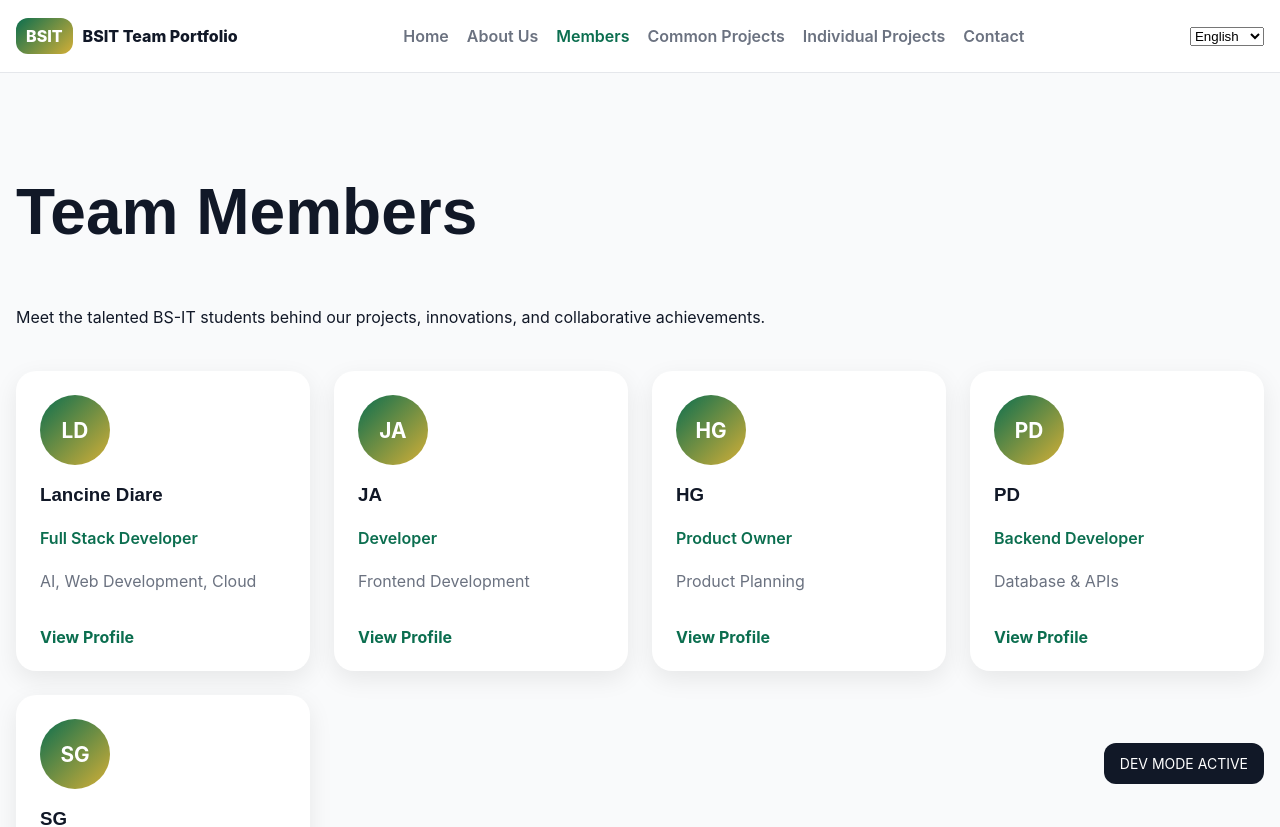
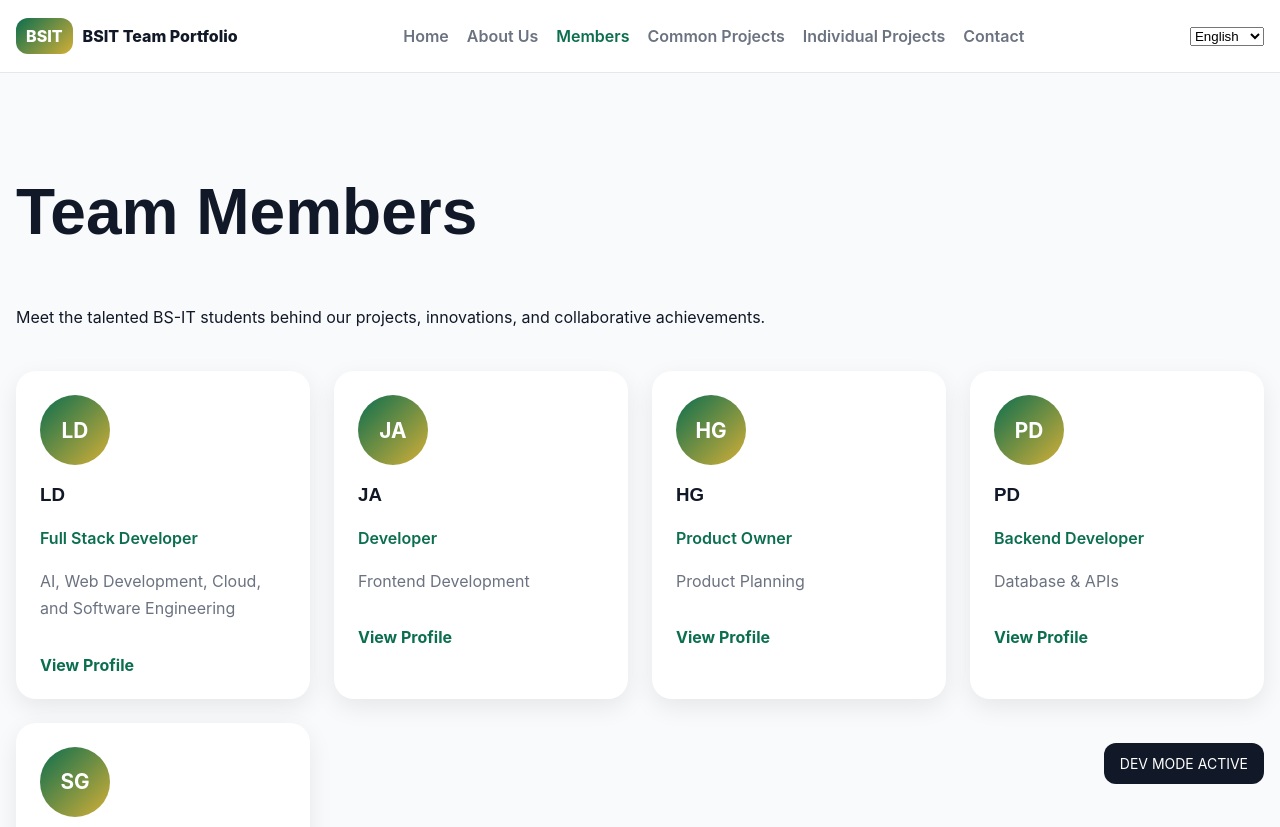
Before and after one commit to LancineDiare/team-portfolio, a React (Vite) app: page /members in a window 1280 px wide. Shown: the top 827 px of the page. Built offline with nearby package versions, Linux system fonts and the light colour scheme.

Commit message:
Update LD profile information

```diff
--- a/src/data/members.js
+++ b/src/data/members.js
@@ -8,13 +8,49 @@ export const members = [
   {
   id: "ld",
   initials: "LD",
-    name: "Lancine Diare",
+  name: "LD",
   role: "Full Stack Developer",
-    specialization: "AI, Web Development, Cloud",
-    bio: "BS-IT student focused on building practical, scalable, and impactful technology solutions.",
+  specialization: "AI, Web Development, Cloud, and Software Engineering",
+
+  /**
+   * Short professional biography.
+   * Keep this concise for the profile header.
+   */
+  bio:
+    "BS-IT student focused on building practical, scalable, secure, and impactful technology solutions.",
+
+  /**
+   * Longer profile description.
+   * This can be displayed on the individual profile page.
+   */
+  profileSummary:
+    "A technology-driven BS-IT student with interest in full-stack development, AI-powered applications, cloud platforms, software architecture, and real-world problem solving.",
+
+  /**
+   * Professional focus areas.
+   */
+  focusAreas: [
+    "Full Stack Web Development",
+    "AI-Powered Applications",
+    "Cloud-Based Systems",
+    "Software Architecture",
+    "Database Design",
+    "Agile Development"
+  ],
+
+  /**
+   * Skills will be expanded in the next step.
+   */
   skills: ["React", "JavaScript", "Firebase", "AI", "Cloud"],
+
+  /**
+   * Placeholder links.
+   * Replace later with real links.
+   */
   github: "#",
   linkedin: "#",
+  portfolio: "#",
+  resume: "#"
 },
   {
     id: "ja",
```
Lines whose indentation alone changed are shown as unchanged.
